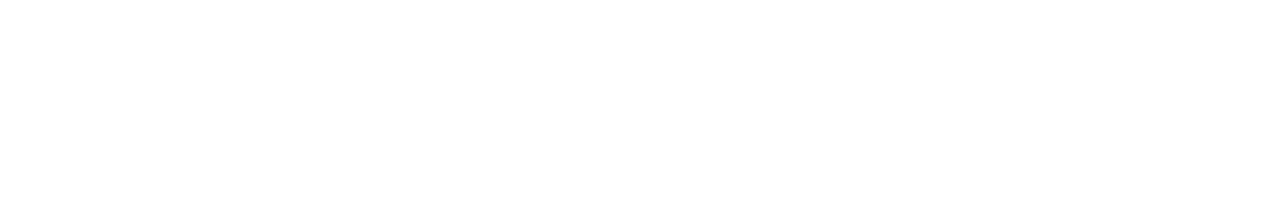
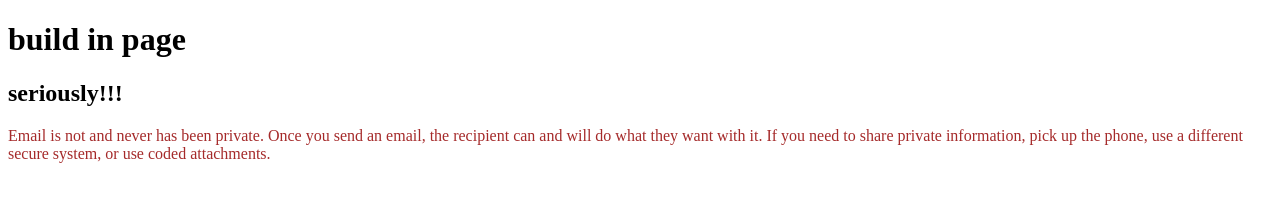
Before and after one commit to alvy03/my-first-repo, a plain HTML site: page index.html in a window 1280 px wide. Drawn offline with Linux system fonts and the light colour scheme.

Commit message:
styles added

```diff
--- a/index.html
+++ b/index.html
@@ -5,8 +5,11 @@
     <meta http-equiv="X-UA-Compatible" content="IE=edge">
     <meta name="viewport" content="width=device-width, initial-scale=1.0">
     <title>My first Github repo</title>
+    <link rel="stylesheet" href="style.css">
 </head>
 <body>
-
+    <h1>build in page</h1>
+    <h2>seriously!!!</h2>
+    <p>Email is not and never has been private. Once you send an email, the recipient can and will do what they want with it. If you need to share private information, pick up the phone, use a different secure system, or use coded attachments.<p>
 </body>
 </html>
--- a/style.css
+++ b/style.css
@@ -0,0 +1,3 @@
+p{
+    color: brown;
+}
```
